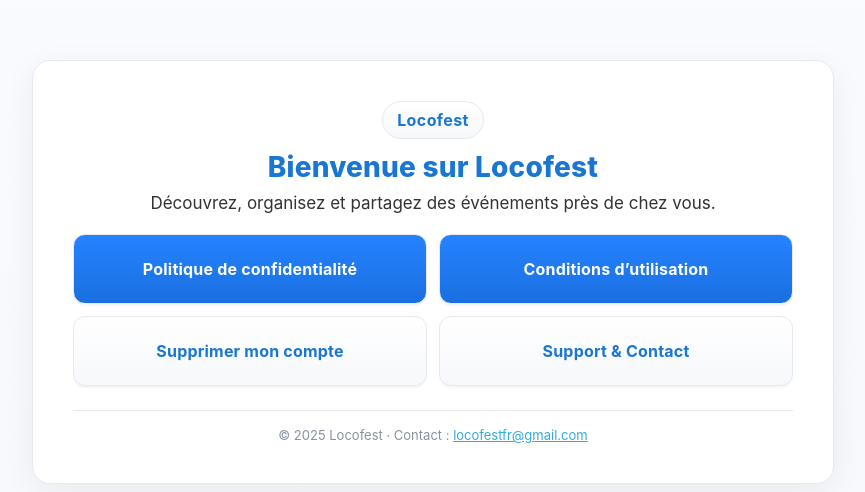
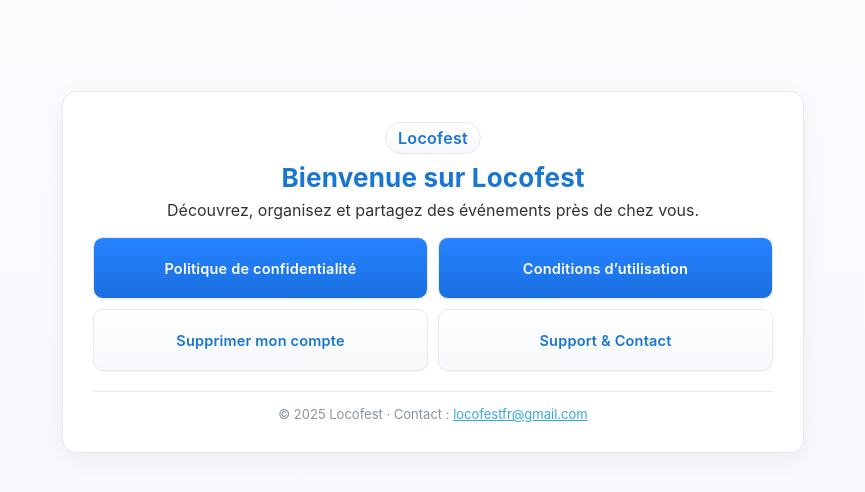
Before and after one commit to Prod-bit/locofest-website, a plain HTML site: page index.html in a window 1280 px wide. Shown: the part 128-620 px from the top of the page, without its empty margins (207-1072 px from the left). Drawn offline with Linux system fonts and the light colour scheme.

Commit message:
Add files via upload

```diff
--- a/index.html
+++ b/index.html
@@ -13,23 +13,12 @@
       --fond:#f6f8fc;
       --carte:#fff;
       --bordure:#e7e9ef;
-      --shadow:0 8px 32px rgba(0,0,0,.06);
+      --shadow:0 6px 24px rgba(0,0,0,.06);
       --focus:0 0 0 3px #1976D233;
-      --rayon:18px;
+      --rayon:14px;
       --txt:#111;
       --txt-sec:#333;
       --txt-mute:#8992a1;
-    }
-    @media (prefers-color-scheme: dark){
-      :root{
-        --fond:#0b0c0f;
-        --carte:#0f1217;
-        --bordure:#23262d;
-        --shadow:0 12px 40px rgba(0,0,0,.35);
-        --txt:#f5f7fb;
-        --txt-sec:#d6dae2;
-        --txt-mute:#9aa3ad;
-      }
     }
     html,body{height:100%}
     body{
@@ -38,8 +27,8 @@
         Roboto, "Helvetica Neue", Arial, "Noto Sans", sans-serif;
       color:var(--txt);
       background:
-        radial-gradient(1200px 500px at 50% -10%, #f9fbff, transparent 60%),
-        linear-gradient(180deg, #f9fbff, var(--fond));
+        radial-gradient(1000px 420px at 50% -10%, #f9fbff, transparent 60%),
+        linear-gradient(180deg, #fbfdff, var(--fond));
       background-color:var(--fond);
       display:flex;
       align-items:center;
@@ -47,53 +36,53 @@
     }
     .wrap{
       width:100%;
-      padding:clamp(18px,4vw,44px);
+      padding:clamp(16px,3.6vw,36px);
       display:flex;
       align-items:center;
       justify-content:center;
     }
     .card{
       width:100%;
-      max-width:min(720px,92vw);
+      max-width:min(680px,92vw);
       background:var(--carte);
       border:1px solid var(--bordure);
       border-radius:var(--rayon);
       box-shadow:var(--shadow);
-      padding:clamp(22px,5vw,40px);
+      padding:clamp(18px,4.6vw,30px);
       text-align:center;
     }
     .badge{
       display:inline-flex;
       align-items:center;
       justify-content:center;
-      height:36px;
-      padding:0 14px;
+      height:30px;
+      padding:0 12px;
       border-radius:999px;
       border:1px solid var(--bordure);
       color:var(--bleu);
       background:linear-gradient(180deg,#ffffff,#f6f8fb);
-      font-weight:700;
-      letter-spacing:.4px;
+      font-weight:600;
+      letter-spacing:.3px;
       user-select:none;
     }
     h1{
-      margin:.7rem 0 .35rem 0;
-      font-size:clamp(22px,3.2vw,28px);
+      margin:.55rem 0 .3rem 0;
+      font-size:clamp(20px,3vw,26px);
       letter-spacing:.2px;
-      font-weight:800;
+      font-weight:700;
       color:var(--bleu);
     }
     .subtitle{
-      margin:.2rem 0 1.1rem 0;
+      margin:.15rem 0 .9rem 0;
       color:var(--txt-sec);
-      font-size:clamp(15px,2.3vw,17px);
+      font-size:clamp(14px,2.2vw,16px);
       line-height:1.55;
     }
     .links{
       display:grid;
       grid-template-columns:1fr;
-      gap:12px;
-      margin-top:18px;
+      gap:10px;
+      margin-top:14px;
     }
     @media (min-width:560px){
       .links{ grid-template-columns:1fr 1fr; }
@@ -104,15 +93,16 @@
       justify-content:center;
       gap:8px;
       text-decoration:none;
-      padding:12px 14px;
-      min-height:44px;
-      border-radius:12px;
+      padding:10px 14px;
+      min-height:40px;              /* plus compact que 44px */
+      border-radius:10px;
       border:1px solid var(--bordure);
-      font-weight:700;
+      font-weight:600;
+      font-size:14.5px;
       letter-spacing:.2px;
       color:#fff;
       background:linear-gradient(180deg,#2583ff,#1a6fe0);
-      box-shadow:0 2px 0 rgba(0,0,0,.04);
+      box-shadow:0 1px 0 rgba(0,0,0,.04);
       transition:transform .04s ease, filter .2s ease, box-shadow .2s ease;
       cursor:pointer;
     }
@@ -123,13 +113,10 @@
       background:linear-gradient(180deg,#ffffff,#f6f8fb);
       color:var(--bleu);
     }
-    @media (prefers-color-scheme: dark){
-      .btn--secondary{background:linear-gradient(180deg,#11151b,#0f1319); color:#cfe1ff}
-    }
     .footer{
-      margin-top:clamp(18px,3vw,24px);
+      margin-top:clamp(16px,3vw,20px);
       border-top:1px solid var(--bordure);
-      padding-top:clamp(12px,2.4vw,16px);
+      padding-top:clamp(10px,2.2vw,14px);
       color:var(--txt-mute);
       font-size:13px;
     }
```
